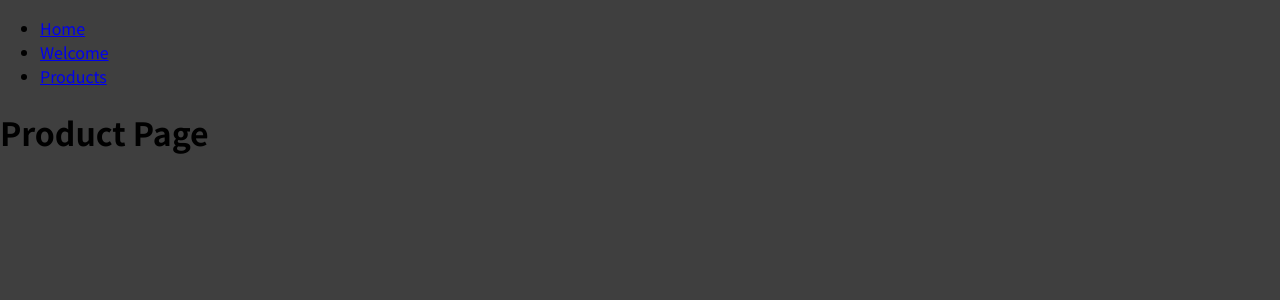
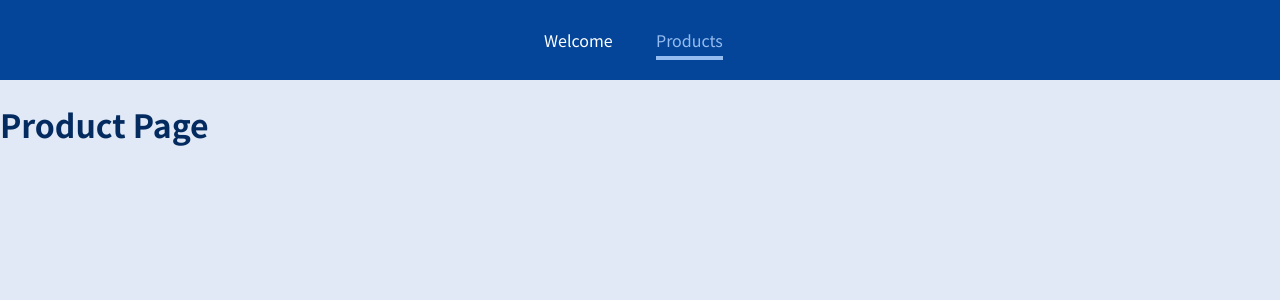
Before and after one commit to Aman-Gupta-Ji/React-Router, a JavaScript app: page /products in a window 1280 px wide. Shown: the top 300 px of the page. Built offline with nearby package versions, Linux system fonts and the light colour scheme.

Commit message:
NavLink & Styling

```diff
--- a/src/components/Header.js
+++ b/src/components/Header.js
@@ -1,18 +1,21 @@
-import { Link } from "react-router-dom";
+import { NavLink } from "react-router-dom";
+
+import classes from "./Header.module.css";
 
 const Header = () => {
   return (
-    <header>
+    <header className={classes.header}>
       <nav>
         <ul>
           <li>
-            <Link to="/">Home</Link>
+            <NavLink activeClassName={classes.active} to="/welcome">
+              Welcome
+            </NavLink>
           </li>
           <li>
-            <Link to="/welcome">Welcome</Link>
-          </li>
-          <li>
-            <Link to="/products">Products</Link>
+            <NavLink activeClassName={classes.active} to="/products">
+              Products
+            </NavLink>
           </li>
         </ul>
       </nav>
--- /dev/null
+++ b/src/components/Header.module.css
@@ -0,0 +1,38 @@
+.header {
+  width: 100%;
+  height: 5rem;
+  background-color: #044599;
+  padding: 0 10%;
+}
+
+.header nav {
+  height: 100%;
+}
+
+.header ul {
+  height: 100%;
+  list-style: none;
+  display: flex;
+  padding: 0;
+  margin: 0;
+  align-items: center;
+  justify-content: center;
+}
+
+.header li {
+  margin: 0 1rem;
+  width: 5rem;
+}
+
+.header a {
+  color: white;
+  text-decoration: none;
+}
+
+.header a:hover,
+.header a:active,
+.header a.active {
+  color: #95bcf0;
+  padding-bottom: 0.25rem;
+  border-bottom: 4px solid #95bcf0;
+}
--- a/src/index.css
+++ b/src/index.css
@@ -1,14 +1,26 @@
-@import url('https://fonts.googleapis.com/css2?family=Noto+Sans+JP:wght@400;700&display=swap');
+@import url("https://fonts.googleapis.com/css2?family=Noto+Sans+JP:wght@400;700&display=swap");
 
 * {
   box-sizing: border-box;
 }
 
 html {
-  font-family: 'Noto Sans JP', sans-serif;
+  font-family: "Noto Sans JP", sans-serif;
 }
 
 body {
   margin: 0;
-  background-color: #3f3f3f;
+  background-color: #e0e9f5;
 }
+
+main {
+  margin-top: 7rem;
+  text-align: center;
+}
+
+h1,
+h2,
+h3,
+p {
+  color: #042b5f;
+}
```
